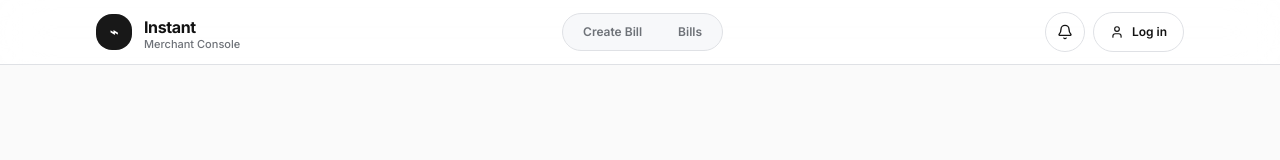
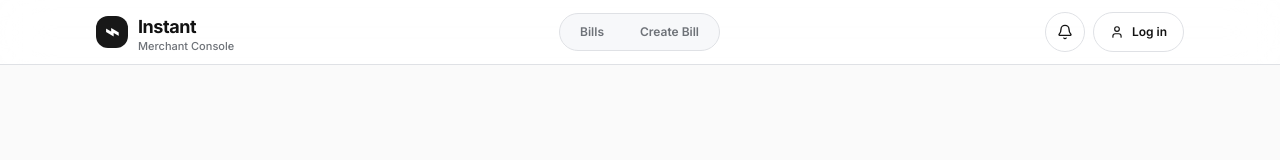
Before and after one commit to abdulazimRabie/instant-web, a Vue app: page /app in a window 1280 px wide. Shown: the top 160 px of the page. Built offline with nearby package versions, Linux system fonts and the light colour scheme; no server answers.

Commit message:
feat:websocket — reorder nav (Bills first), logo links to bills, match landing logo style

```diff
--- a/src/components/merchant/MerchantHeader.vue
+++ b/src/components/merchant/MerchantHeader.vue
@@ -10,8 +10,8 @@ const auth = useAuthStore()
 const showAccountMenu = ref(false)
 
 const navItems = [
+  { to: '/app/bills', label: 'Bills' },
   { to: '/app/create', label: 'Create Bill' },
-  { to: '/app/bills', label: 'Bills' },
 ]
 
 function isActive(item) {
@@ -37,12 +37,12 @@ function onLogout() {
 <template>
   <header class="sticky top-0 z-30 border-b border-border bg-surface/85 backdrop-blur-xl">
     <div class="mx-auto flex h-16 max-w-6xl items-center justify-between px-5 sm:px-8">
-      <RouterLink to="/app/create" class="flex items-center gap-3">
-        <span class="grid h-9 w-9 place-items-center rounded-xl bg-primary text-sm font-bold text-primary-foreground">
+      <RouterLink to="/app/bills" class="flex items-center gap-2.5">
+        <span class="grid h-8 w-8 place-items-center rounded-lg bg-primary text-2xl font-bold text-primary-foreground">
           ⌁
         </span>
         <div class="flex flex-col leading-none">
-          <span class="font-display text-base font-bold tracking-tight text-foreground">
+          <span class="font-display text-lg font-bold tracking-tight text-foreground">
             Instant
           </span>
           <span class="text-[11px] font-medium text-text-secondary">Merchant Console</span>
@@ -145,6 +145,16 @@ function onLogout() {
     <!-- Mobile tab bar -->
     <nav class="flex items-center gap-1 border-t border-border px-3 py-2 sm:hidden">
       <RouterLink
+        to="/app/bills"
+        :class="[
+          'flex flex-1 items-center justify-center gap-1.5 rounded-xl px-3 py-2 text-xs font-semibold transition',
+          mobileActive('/app/bills', ['/app/bills', '/app/bill/']) ? 'bg-primary text-primary-foreground' : 'text-text-secondary',
+        ]"
+      >
+        <Receipt class="h-4 w-4" />
+        Bills
+      </RouterLink>
+      <RouterLink
         to="/app/create"
         :class="[
           'flex flex-1 items-center justify-center gap-1.5 rounded-xl px-3 py-2 text-xs font-semibold transition',
@@ -154,16 +164,6 @@ function onLogout() {
         <Plus class="h-4 w-4" />
         Create
       </RouterLink>
-      <RouterLink
-        to="/app/bills"
-        :class="[
-          'flex flex-1 items-center justify-center gap-1.5 rounded-xl px-3 py-2 text-xs font-semibold transition',
-          mobileActive('/app/bills', ['/app/bills', '/app/bill/']) ? 'bg-primary text-primary-foreground' : 'text-text-secondary',
-        ]"
-      >
-        <Receipt class="h-4 w-4" />
-        Bills
-      </RouterLink>
     </nav>
   </header>
 </template>
```
